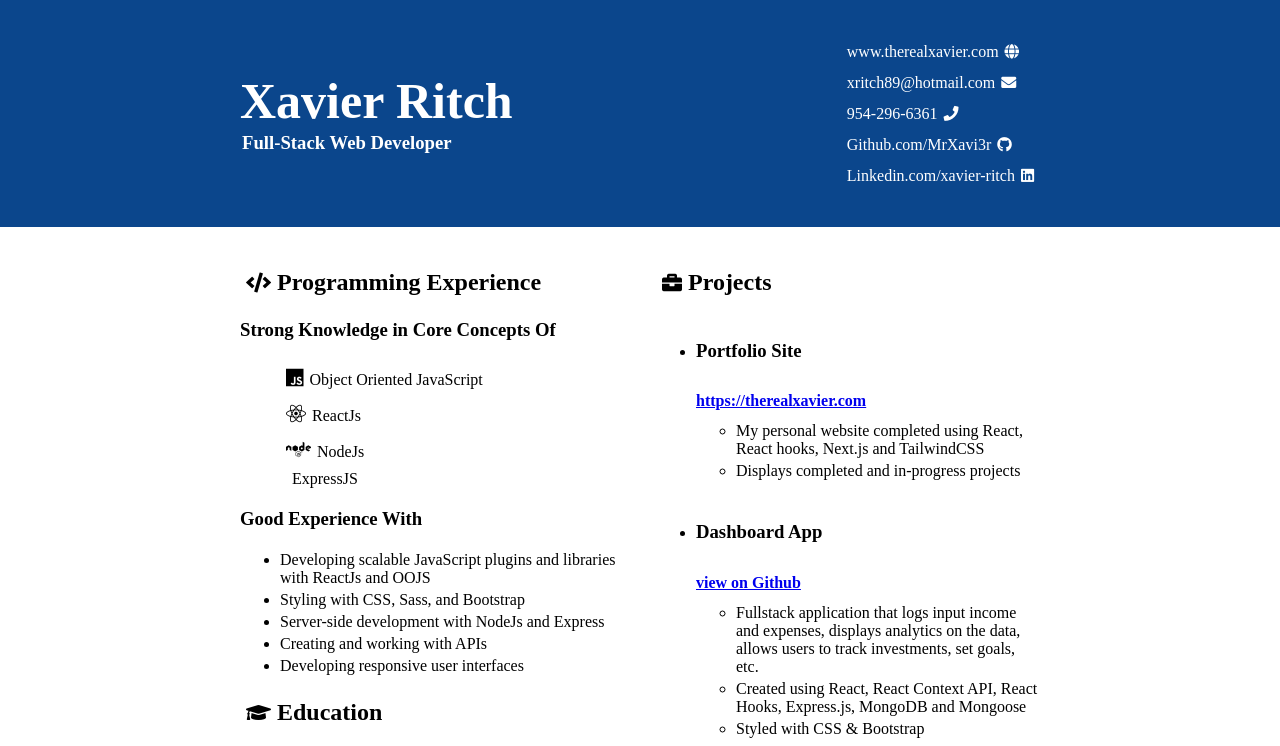
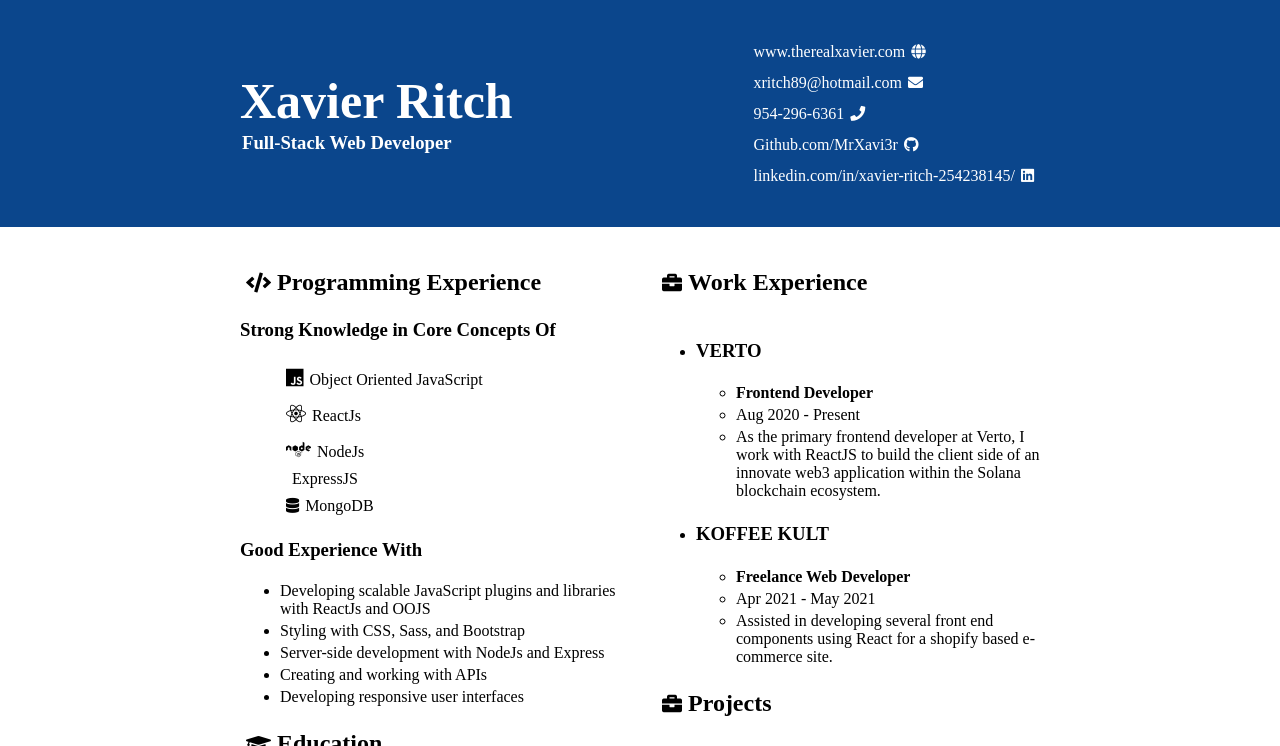
Before and after one commit to MrXavi3r/Resume, a plain HTML site: page index.html in a window 1280 px wide. Shown: the top 746 px of the page. Drawn offline with Linux system fonts and the light colour scheme; some icons are missing.

Commit message:
experience updated

```diff
--- a/index.html
+++ b/index.html
@@ -30,7 +30,9 @@
                 <li>954-296-6361<i class="fas fa-phone"></i></li>
                 <li>Github.com/MrXavi3r<i class="fab fa-github"></i></li>
                 <li>
-                  Linkedin.com/xavier-ritch<i class="fab fa-linkedin"></i>
+                  linkedin.com/in/xavier-ritch-254238145/<i
+                    class="fab fa-linkedin"
+                  ></i>
                 </li>
               </ul>
             </div>
@@ -48,6 +50,7 @@
                 <li><i class="fab fa-react"></i>ReactJs</li>
                 <li><i class="fab fa-node"></i>NodeJs</li>
                 <li><i class="fas fa-express-js"></i>ExpressJS</li>
+                <li><i class="fas fa-database"></i>MongoDB</li>
               </ul>
               <h3>Good Experience With</h3>
               <ul>
@@ -61,16 +64,6 @@
                 <li>Developing responsive user interfaces</li>
               </ul>
             </div>
-            <!-- <div class="projects">
-              <h2><i class="fas fa-cogs"></i>Projects</h2>
-              <ul>
-                <a href="#"><li>Portfolio Site</li></a>
-                <a href="#"><li>Expense Tracker</li></a>
-                <a href="#"><li>Four In A Row</li></a>
-                <a href="#"><li>Art Aficionado Quiz</li></a>
-                <a href="#"><li>Bookmarks</li></a>
-              </ul>
-            </div> -->
             <div class="education">
               <h2><i class="fas fa-graduation-cap"></i>Education</h2>
               <ul id="academic">
@@ -123,6 +116,29 @@
             </div>
           </div>
           <div class="right">
+            <div class="experience">
+              <h2><i class="fas fa-briefcase"></i>Work Experience</h2>
+              <ul id="experience">
+                <li><h3>VERTO</h3></li>
+                <ul>
+                  <li><h4>Frontend Developer</h4></li>
+                  <li><p>Aug 2020 - Present</p></li>
+                  <li>
+                    <p>
+                      As the primary frontend developer at Verto, I work with
+                      ReactJS to build the client side of an innovate web3
+                      application within the Solana blockchain ecosystem.
+                    </p>
+                  </li>
+                </ul>
+                <li><h3>KOFFEE KULT</h3></li>
+                <ul>
+                  <li><h4>Freelance Web Developer</h4></li>
+                  <li><p>Apr 2021 - May 2021</p></p></li>
+                  <li><p>Assisted in developing several front end components using React for a shopify based e-commerce site.</p></li>
+                </ul>
+              </ul>
+            </div>
             <div class="work">
               <h2><i class="fas fa-briefcase"></i>Projects</h2>
               <ul id="jobs">
--- a/style.css
+++ b/style.css
@@ -122,3 +122,8 @@ h1 {
 #jobs li:last-child:before {
   height: 6px;
 }
+
+.experience h4,
+.experience p {
+  margin: 0;
+}
```
